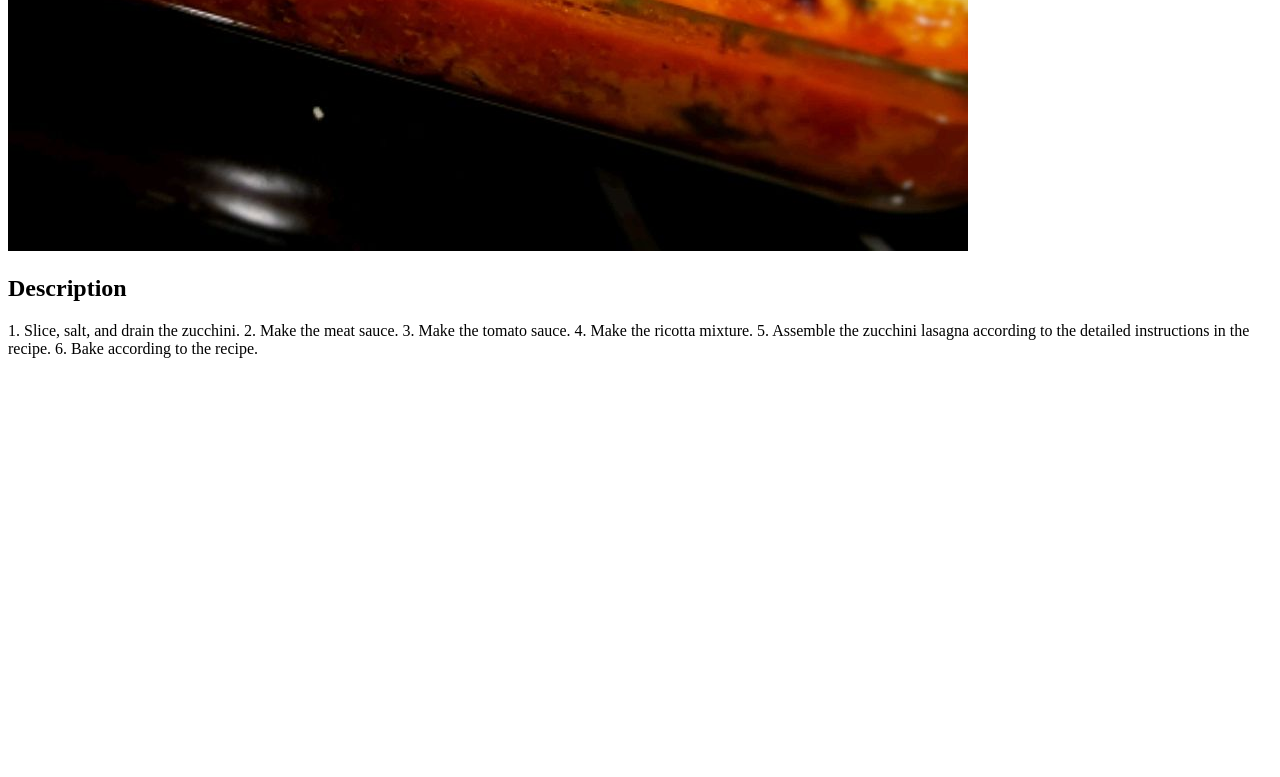
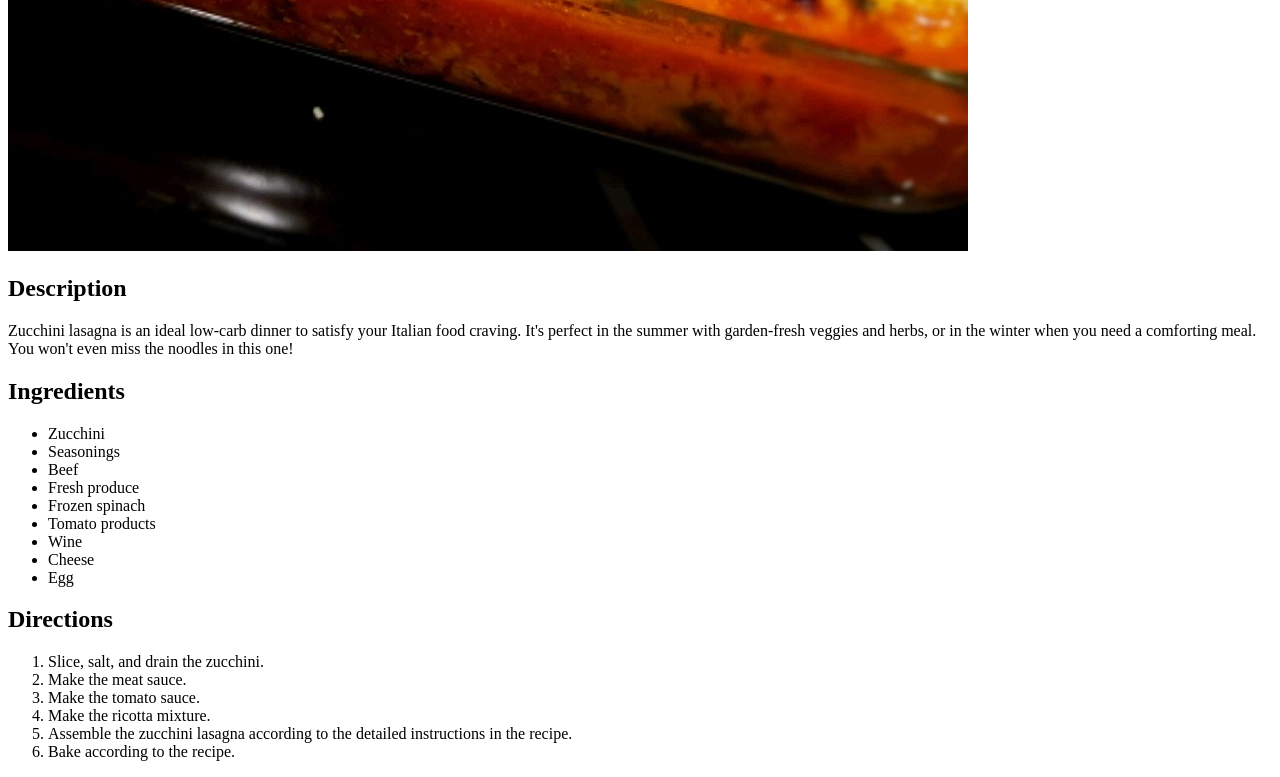
Before and after one commit to kev556/odin-recipes, a plain HTML site: page recipes/lasagna.html in a window 1280 px wide. Shown: the part 789-1566 px from the top of the page. Before the commit the page ends 1155 px from the top, so only its background shows below. Drawn offline with Linux system fonts and the light colour scheme.

Commit message:
Added Description, Ingredients, and Directions to Lasagna recipe

```diff
--- a/recipes/lasagna.html
+++ b/recipes/lasagna.html
@@ -12,12 +12,33 @@
 
     <h2>Description</h2>
 
-    1. Slice, salt, and drain the zucchini.
-    2. Make the meat sauce.
-    3. Make the tomato sauce.
-    4. Make the ricotta mixture.
-    5. Assemble the zucchini lasagna according to the detailed instructions in the recipe.
-    6. Bake according to the recipe.
+    Zucchini lasagna is an ideal low-carb dinner to satisfy your Italian food craving.
+    It's perfect in the summer with garden-fresh veggies and herbs, or in the winter when you need a comforting meal.
+    You won't even miss the noodles in this one!
+
+    <h2>Ingredients</h2>
+
+    <ul>
+        <li>Zucchini</li>
+        <li>Seasonings</li>
+        <li>Beef</li>
+        <li>Fresh produce</li>
+        <li>Frozen spinach</li>
+        <li>Tomato products</li>
+        <li>Wine</li>
+        <li>Cheese</li>
+        <li>Egg</li>
+    </ul>
+
+    <h2>Directions</h2>
+    <ol>
+        <li> Slice, salt, and drain the zucchini.</li>
+        <li>Make the meat sauce. </li>
+        <li>Make the tomato sauce. </li>
+        <li> Make the ricotta mixture. </li>
+        <li>Assemble the zucchini lasagna according to the detailed instructions in the recipe. </li>
+        <li>Bake according to the recipe. </li>
+    </ol>
 
 </body>
 </html>
```
